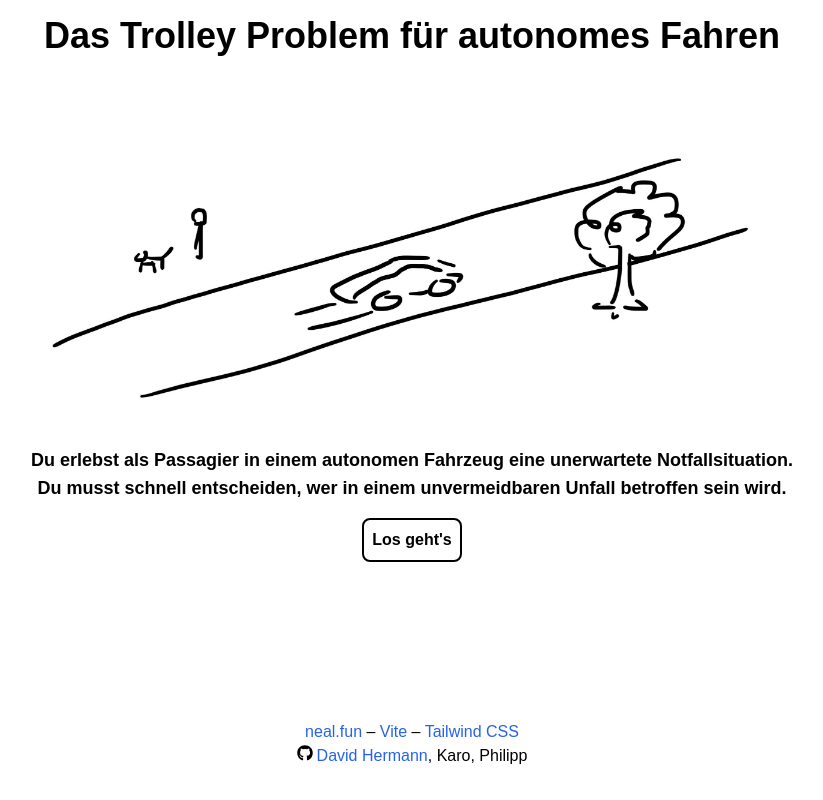
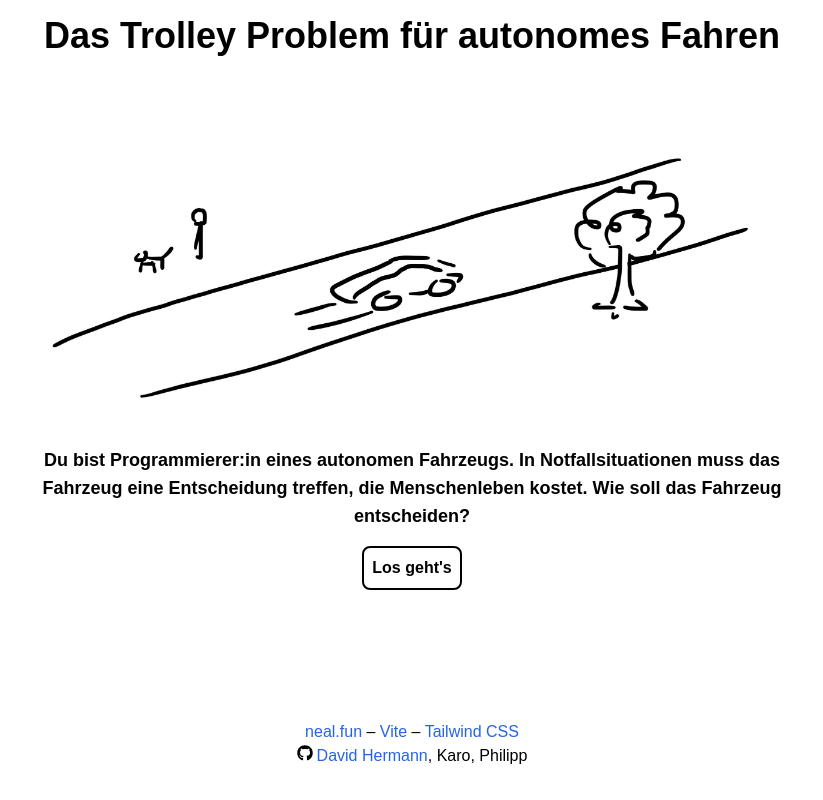
Before and after one commit to david-stefan-hermann/trolley-problem, a React (Vite) app in the folder trolley-problem-frontend/: page / in a window 1280 px wide. Shown: the whole page, without its empty margins (228-1051 px from the left). Built offline with nearby package versions, Linux system fonts and the light colour scheme; a web font is replaced by a local one.

Commit message:
changed text

```diff
--- a/trolley-problem-frontend/src/components/home/StartScreen.jsx
+++ b/trolley-problem-frontend/src/components/home/StartScreen.jsx
@@ -17,10 +17,11 @@ const StartScreen = ({setReadMessage}) => {
                     className="w-full mb-4 rounded"
                     onError={(e) => e.target.src = placeholderImage} // Check if the image can be displayed
                 />
+
                 <p className="text-lg mb-4">
-                    Du erlebst als Passagier in einem autonomen Fahrzeug
-                    eine unerwartete Notfallsituation. Du musst schnell entscheiden, wer in
-                    einem unvermeidbaren Unfall betroffen sein wird.
+                    Du bist Programmierer:in eines autonomen Fahrzeugs. In Notfallsituationen
+                    muss das Fahrzeug eine Entscheidung treffen, die Menschenleben kostet.
+                    Wie soll das Fahrzeug entscheiden?
                 </p>
 
                 <div className="md:hidden">
```
